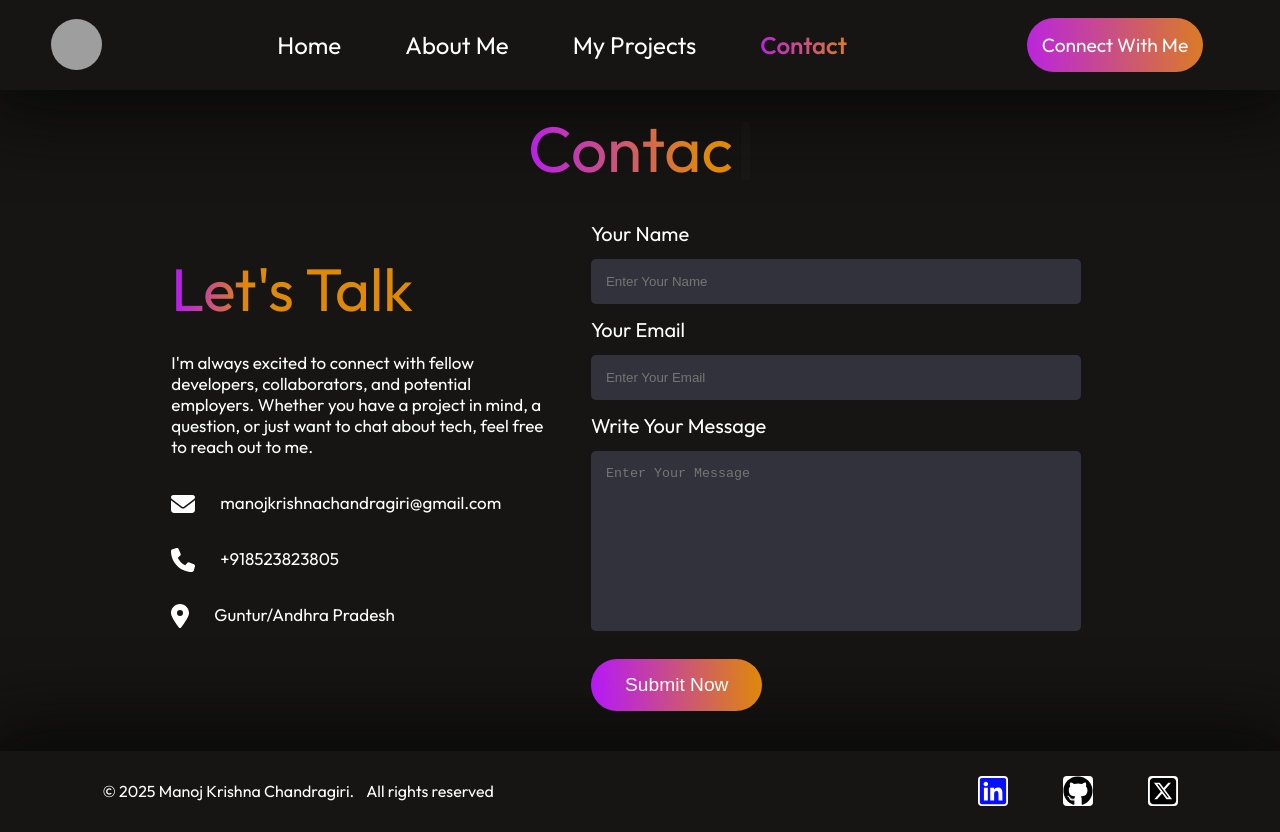
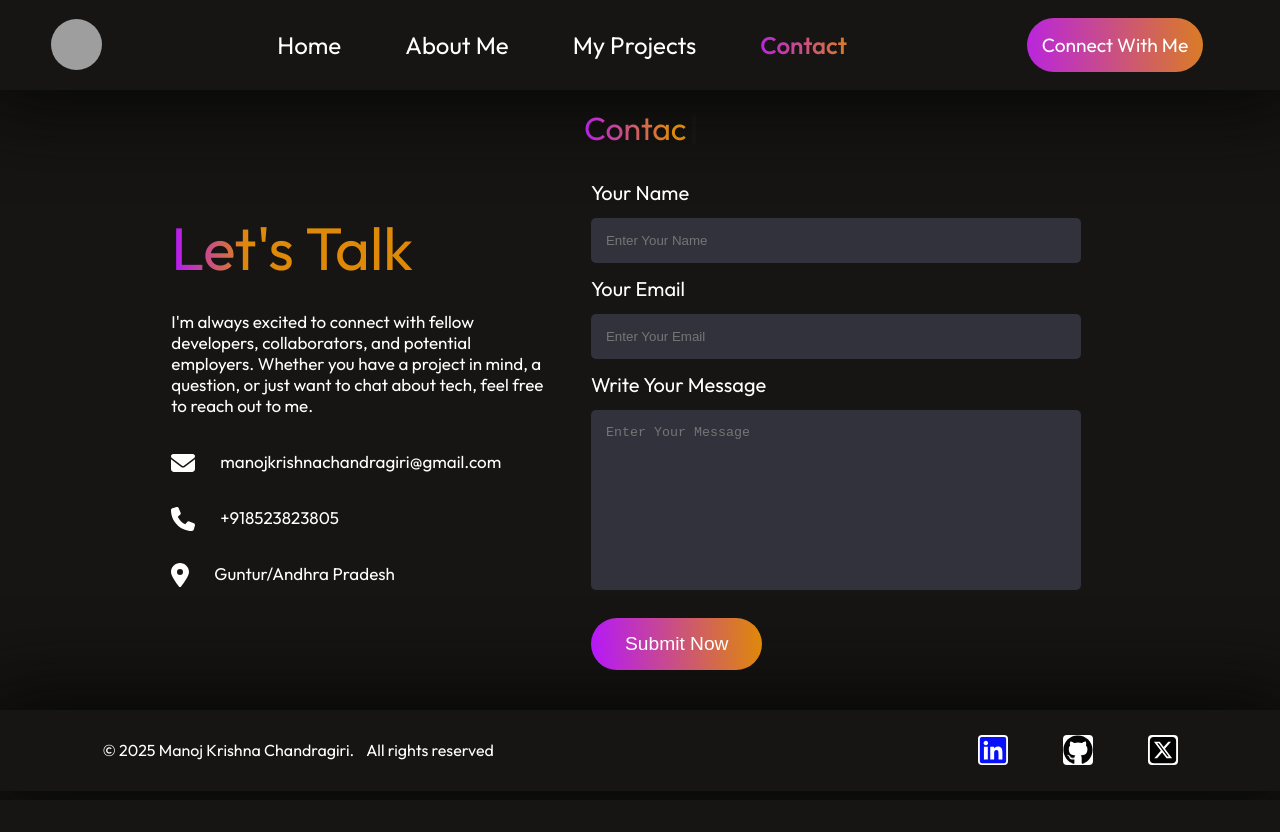
Before and after one commit to Manoj-Krishna-Chandragiri/Manoj-Krishna-Chandragiri.github.io, a React (Vite) app: page /contact in a window 1280 px wide. After the commit the page ends 800 px from the top, so only its background shows below. Built offline with nearby package versions, Linux system fonts and the light colour scheme; grey boxes are pictures that could not be loaded.

Commit message:
Fix MIME type issues and React warnings

```diff
--- a/src/Components/About/About.jsx
+++ b/src/Components/About/About.jsx
@@ -9,7 +9,7 @@ const About = () => {
   return (
     <div className='about'>
       <div className="about-title">
-        <h1><Autotext val= {val}></Autotext></h1>
+        <h1><Autotext val={val}></Autotext></h1>
       </div>
       <div className="about-sections">
         <div className="about-left">
--- a/src/Components/Autotext.css
+++ b/src/Components/Autotext.css
@@ -1,3 +1,9 @@
+.autotext-wrapper {
+    display: inline-block;
+    font-size: inherit;
+    font-weight: inherit;
+}
+
 .autotext{
     background: linear-gradient(264deg,#DF8908 15.09%,#B415FF 106.28% );
     background-clip: text;
--- a/src/Components/Autotext.jsx
+++ b/src/Components/Autotext.jsx
@@ -1,18 +1,20 @@
 import React from 'react'
-import {useTypewriter,Cursor} from 'react-simple-typewriter'
+import {useTypewriter, Cursor} from 'react-simple-typewriter'
 import './Autotext.css'
 
 const Autotext = ({val}) => {
     const [text] = useTypewriter({
-        words:val,
-        loop:{},
-        typeSpeed:180,
-        deleteSpeed:100,
+        words: val,
+        loop: {},
+        typeSpeed: 180,
+        deleteSpeed: 100,
+    });
 
-      });
   return (
-    <h1 className='h1-autotext'><span className='autotext' style={{color:'#B415FF'}}>{text}</span >
-    <span style={{color:'white'}}><Cursor/></span></h1>
+    <span className='autotext-wrapper'>
+      <span className='autotext' style={{color:'#B415FF'}}>{text}</span>
+      <span style={{color:'white'}}><Cursor/></span>
+    </span>
   )
 }
 
--- a/src/Components/Projects/Projects.jsx
+++ b/src/Components/Projects/Projects.jsx
@@ -16,10 +16,9 @@ const Projects = () => {
       <h1 className="project-autotext"><Autotext val={val}></Autotext></h1>
       <div className="projects">
         {projectData.map((project, index) => (
-          <div className="project" id={index}>
-
+          <div className="project" key={`project-${index}`} id={index}>
             <div className="project-hover">
-            <img className="project-image" src={project.image} alt="" />
+            <img className="project-image" src={project.image} alt={project.title} />
               <h1>{project.title}</h1>
               <p className="project-description">{project.description}</p>
               <div className="visit">
--- a/src/main.jsx
+++ b/src/main.jsx
@@ -5,7 +5,9 @@ import App from './App.jsx'
 import { Contact, About, Projects, Home } from './Components'
 import './index.css'
 
-const router = createBrowserRouter([
+// Configure with future flags to silence warnings
+const router = createBrowserRouter(
+  [
     {
       path: "/",
       element: <App/>,
@@ -28,7 +30,14 @@ const router = createBrowserRouter([
         }
       ]
     }
-])
+  ],
+  {
+    future: {
+      v7_startTransition: true,
+      v7_relativeSplatPath: true
+    }
+  }
+)
 
 ReactDOM.createRoot(document.getElementById('root')).render(
   <React.StrictMode>
```
Also changed, not shown: 1 other file (tests, documents, lock files or other folders). Lines whose indentation alone changed are shown as unchanged.
